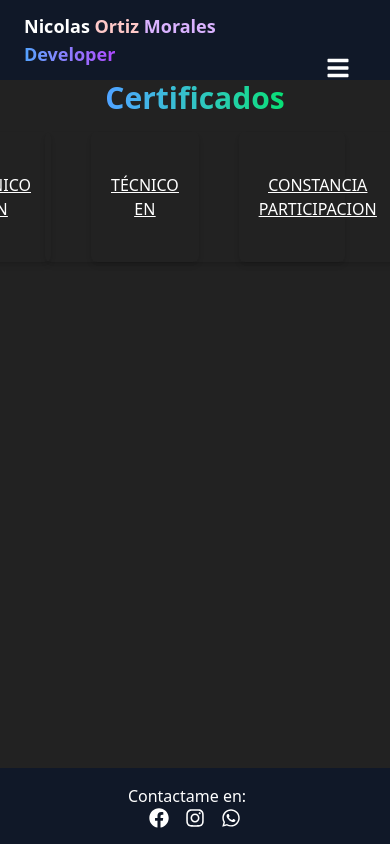
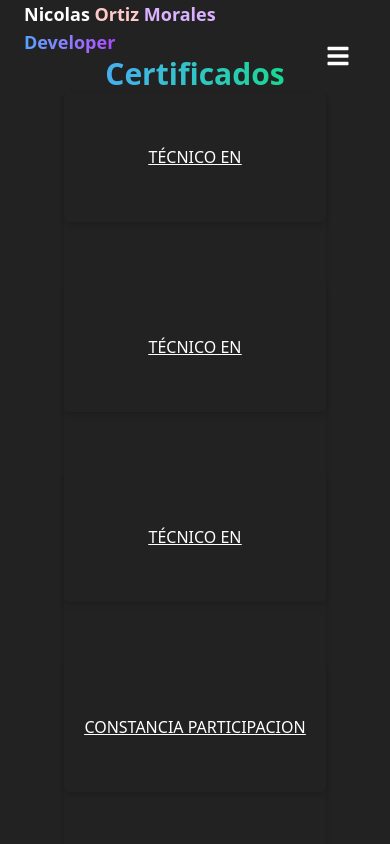
Before and after one commit to nicolas20055/Portafolio, a React (Vite) app: page /Studies in a window 390 px wide. Built offline with nearby package versions, Linux system fonts and the light colour scheme.

Commit message:
responsive terminados

```diff
--- a/package.json
+++ b/package.json
@@ -10,7 +10,7 @@
     "preview": "vite preview"
   },
   "dependencies": {
-    "@tailwindcss/vite": "^4.0.13",
+    "@tailwindcss/vite": "^4.0.14",
     "react": "^19.0.0",
     "react-dom": "^19.0.0",
     "react-icons": "^5.5.0",
@@ -28,7 +28,7 @@
     "eslint-plugin-react-refresh": "^0.4.18",
     "globals": "^15.14.0",
     "postcss": "^8.5.3",
-    "tailwindcss": "^4.0.13",
+    "tailwindcss": "^4.0.14",
     "vite": "^6.1.0"
   }
 }
--- a/src/Ul/CardInfo/CardInfo.jsx
+++ b/src/Ul/CardInfo/CardInfo.jsx
@@ -2,19 +2,16 @@ import React from 'react';
 
 export const CardInfo = ({ title, content, images, customClass }) => {
   return (
-    <div className={`w-full max-w-sm sm:max-w-md md:max-w-lg lg:max-w-xl xl:max-w-2xl rounded-lg overflow-hidden shadow-lg border border-gray-200 h-[350px] sm:h-[380px] md:h-[400px] flex flex-col justify-center items-center ${customClass}`}>
+    <div className={`w-full max-w-sm sm:max-w-md md:max-w-lg lg:max-w-xl xl:max-w-2xl min-w-3xs rounded-lg overflow-hidden shadow-lg border border-gray-200 h-[350px] sm:h-[380px] md:h-[400px] flex flex-col justify-center items-center ${customClass}`}>
 
-      {/* Título */}
       <h2 className="text-center text-lg sm:text-xl md:text-2xl font-bold">
         {title}
       </h2>
 
-      {/* Contenido */}
-      <p className="text-base text-center px-4 sm:px-6">
+      <p className=" text-base text-center px-4 sm:px-6">
         {content}
       </p>
 
-      {/* Imágenes */}
       {images && images.length > 0 && (
         <div className="flex justify-center items-center h-32 sm:h-36 md:h-40 lg:h-48 space-x-4">
           {images.map((img, index) => (
--- a/src/Ul/CardInfoAnimated/CardInfoAnimated.jsx
+++ b/src/Ul/CardInfoAnimated/CardInfoAnimated.jsx
@@ -14,7 +14,7 @@ export const CardInfoAnimated = ({ title, content, images }) => {
   }, [images]);
 
   return (
-    <div className="w-full max-w-sm sm:max-w-md md:max-w-lg lg:max-w-xl xl:max-w-2xl rounded-lg overflow-hidden shadow-lg border border-gray-100 transition-all duration-300 ease-in-out hover:scale-105 h-[350px] sm:h-[380px] md:h-[400px] flex flex-col justify-center items-center">
+    <div className="w-full max-w-sm sm:max-w-md md:max-w-lg lg:max-w-xl xl:max-w-2xl rounded-lg overflow-hidden shadow-lg border border-gray-100 transition-all duration-300 ease-in-out hover:scale-105 h-[350px] sm:h-[250px] md:h-[400px] flex flex-col justify-center items-center">
 
 
       <h2 className="text-center text-lg sm:text-xl md:text-2xl font-bold">
@@ -22,7 +22,7 @@ export const CardInfoAnimated = ({ title, content, images }) => {
       </h2>
 
 
-      <p className="text-sm sm:text-base md:text-lg text-center px-4 sm:px-6 mt-2">
+      <p className=" text-sm sm:text-base md:text-lg text-center px-4 sm:px-6 mt-2 ">
         {content}
       </p>
 
--- a/src/index.css
+++ b/src/index.css
@@ -33,3 +33,9 @@ html, body {
   overflow-x: hidden;
   width: 100%;
 }
+@media (max-width: 320px) {
+  .medium-card {
+    width: 100%;
+  }
+
+}
--- a/src/layouts/Footer/Footer.jsx
+++ b/src/layouts/Footer/Footer.jsx
@@ -6,7 +6,7 @@ export const Footer = () => {
         <>
             <footer className="w-full h-auto flex flex-col items-center p-4 bg-gray-900 text-white mt-auto">
                 <References
-                    styleReference="list-none pr-4 sm:pr-0"
+                    styleReference="list-none pr-4"
                     contentReference="Contactame en:"
                 />
                 <div className="flex flex-row gap-4 sm:gap-2">
--- a/src/layouts/Header/Header.jsx
+++ b/src/layouts/Header/Header.jsx
@@ -2,7 +2,7 @@ import { Navbar } from "../Navbar/Navbar";
 
 export const Header = () => {
     return (
-        <header className="w-full h-20 flex justify-between items-center px-6 bg-gray-900 text-white">
+        <header className="w-full h-20 flex justify-between items-center px-6 text-white">
             <h1 className="text-lg font-extrabold">
                 Nicolas <span className="text-red-200">Ortiz</span> <span className="text-purple-300">Morales</span>
                 <br />
--- a/src/pages/Certificate/Certificate.jsx
+++ b/src/pages/Certificate/Certificate.jsx
@@ -9,7 +9,7 @@ export const Certificate = ({ url, titleCertificate }) => {
           target="_blank"
           rel="noopener noreferrer"
           id="certificatees"
-          className="p-5 gap-5 justify-items-center bg-custom-50 max-w-[300px] h-[130px] flex flex-col text-center underline items-center justify-center rounded-md shadow-md hover:shadow-lg transition duration-300"
+          className="text-center justify-center  p-5 gap-5 justify-items-center bg-custom-50 max-w-[300px] h-[130px] flex flex-colunderline items-center  rounded-md shadow-md hover:shadow-lg transition duration-300"
         >
           <h4>{titleCertificate}</h4>
         </a>
--- a/src/pages/ProfessionalExperience/ProfessionalExperience.jsx
+++ b/src/pages/ProfessionalExperience/ProfessionalExperience.jsx
@@ -4,8 +4,8 @@ import { CardInfo } from '../../Ul/CardInfo/CardInfo'
 export function ProfessionalExperience() {
   return (
         <main>
-             <h1 className=' truncate justify-center  text-4xl font-bold bg-gradient-to-r from-blue-400 via-green-400 to-red-500 bg-[length:200%_200%] animate-textGradient bg-clip-text text-transparent flex flex-col items-center p-10 sm:p-6 md:p-8 lg:p-10'>Experiencia Profesional</h1>
-           <div className='justify-items-center transition-all hover:scale-95 flex flex-col items-center p-10 sm:p-10 md:p-10 lg:p-20 '>
+             <h1 className=' text-center text-2xl sm:text-3xl md:text-4xl  justify-center   font-bold bg-gradient-to-r from-blue-400 via-green-400 to-red-500 bg-[length:200%_200%] animate-textGradient bg-clip-text text-transparent flex flex-col items-center p-10 sm:p-6 md:p-8 lg:p-10'>Experiencia Profesional</h1>
+           <div className=' transition-all hover:scale-105  flex-col items-center '>
              <CardInfo
 
                content="Actualmente soy estudiante sena por lo cual no tengo experiencia laboral, pero cada dia con proyectos que hago voy aprendiendo  metodologias y tecnologias que me ayudan a mi crecimiento profesional y personal"
--- a/src/pages/SocialSkills/SocialSkills.jsx
+++ b/src/pages/SocialSkills/SocialSkills.jsx
@@ -4,12 +4,10 @@ import { CardInfo } from '../../Ul/CardInfo/CardInfo'
 export function SocialSkills() {
   return (
     <main className="flex flex-col items-center p-6 sm:p-10">
-      {/* Título Ajustado */}
+
       <h1 className="text-center text-2xl sm:text-3xl md:text-4xl font-bold bg-gradient-to-r from-blue-400 via-green-400 to-red-500 bg-[length:200%_200%] animate-textGradient bg-clip-text text-transparent">
         Habilidades Sociales
       </h1>
-
-      {/* Contenedor de las Cards */}
       <div className="grid gap-6 p-10 sm:grid-cols-2 justify-items-center transition-all hover:scale-105">
         <CardInfo
           title="Comunicación"
--- a/src/pages/Studies/Studies.jsx
+++ b/src/pages/Studies/Studies.jsx
@@ -3,9 +3,9 @@ import { Certificate } from '../Certificate/Certificate';
 export function Studies() {
   return (
     <>
-    <section id="certificatees" className="flex flex-col items-center justify-center gap-4">
-        <h1 className="text-3xl truncate flex justify-center items-center font-bold bg-gradient-to-r from-blue-400 via-green-400 to-red-500 bg-[length:200%_200%] animate-textGradient bg-clip-text text-transparent">Certificados</h1>
-        <div className=" bg-custom-100 max-w-[300px] h-[130px] flex  justify-center gap-10 underline rounded-md shadow-md hover:shadow-lg transition duration-300">
+    <section id="certificatees" className=" flex flex-col ">
+        <h1 className="text-3xl  flex justify-center items-center font-bold bg-gradient-to-r from-blue-400 via-green-400 to-red-500 bg-[length:200%_200%] animate-textGradient bg-clip-text text-transparent">Certificados</h1>
+        <div className="  flex-col bg-custom-100 max-w-[300px]  flex  justify-center gap-15 underline rounded-md shadow-md hover:shadow-lg transition duration-300 ">
 
             <Certificate url={'https://drive.google.com/file/d/1-FrihVmC7pvSEo-MgzCKS_PNmUc0vhXA/view?usp=drive_link'} titleCertificate={'TÉCNICO EN'}/>
             <Certificate url={'https://drive.google.com/file/d/1H8MUPxwlAc1-ikLCSvTPxOs9Ya3OR-3_/view?usp=drive_link'} titleCertificate={'TÉCNICO EN'} />
--- a/src/pages/TechnicalSkills/TechnicalSkills.jsx
+++ b/src/pages/TechnicalSkills/TechnicalSkills.jsx
@@ -26,7 +26,7 @@ export function TechnicalSkills() {
 
   return (
     <main className="flex flex-col items-center p-4 sm:p-6 md:p-8 lg:p-10">
-      <div className="flex flex-col gap-4 justify-center items-center w-full max-w-4xl">
+      <div className="flex flex-col gap-4 justify-center items-center  max-w-3xl">
         <CardInfoAnimated
           title="Technical Skills"
           content="Lenguajes de programación que he aprendido."
```
Also changed, not shown: 1 other file (tests, documents, lock files or other folders).
